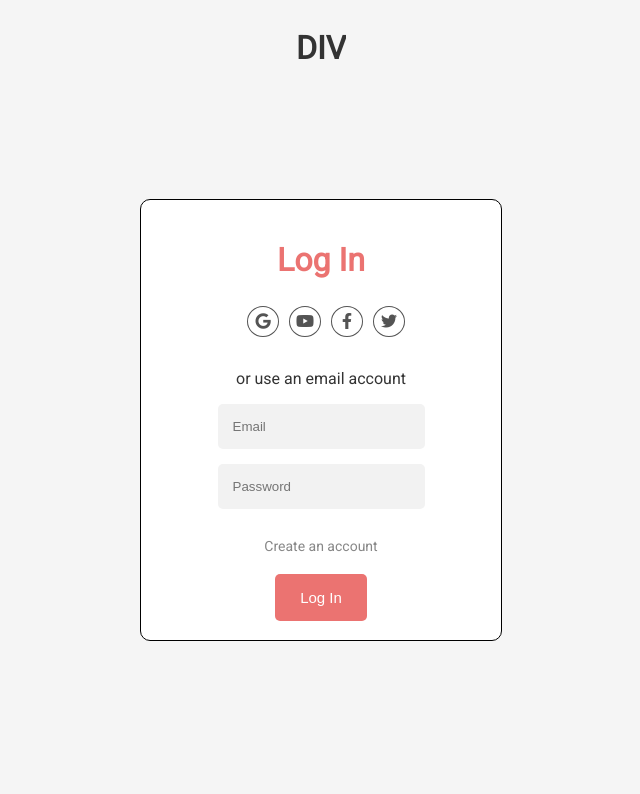
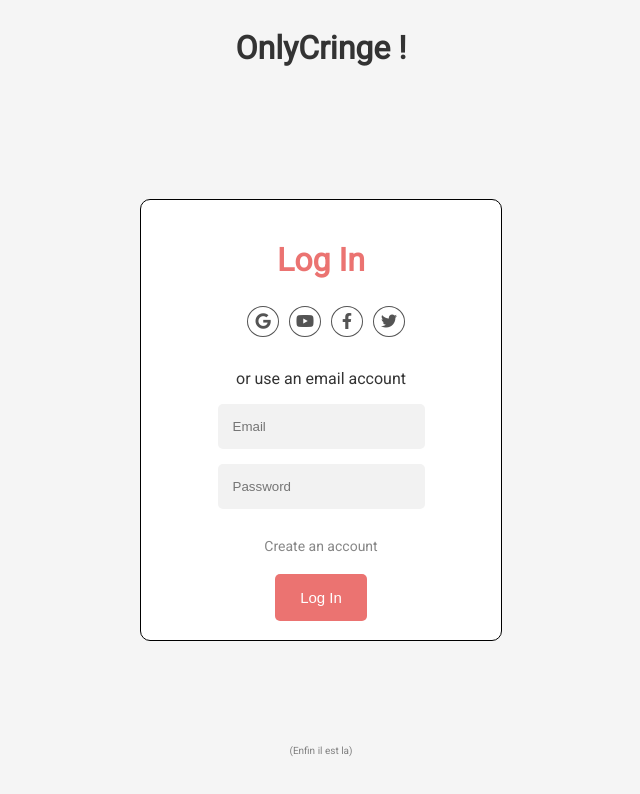
Before and after one commit to pulk66-s/OnlyCringe, a Vue app in the folder FlaskVue/frontend/: page / in a window 1280 px wide. Shown: the top 794 px of the page, without its empty margins (319-959 px from the left). Built offline with nearby package versions, Linux system fonts and the light colour scheme.

Commit message:
[ADD] Adding of header in homepage and redirection in BasicLoginComponent

```diff
--- a/FlaskVue/frontend/src/components/Account/Login/Basic.css
+++ b/FlaskVue/frontend/src/components/Account/Login/Basic.css
@@ -1,4 +1,9 @@
 @import url('https://fonts.googleapis.com/css2?family=Roboto&display=swap');
+a {
+    color: inherit;
+    text-decoration: none;
+}
+
 form {
     border: solid 1px black;
     margin-top: 20px;
--- a/FlaskVue/frontend/src/components/Account/Login/Basic.vue
+++ b/FlaskVue/frontend/src/components/Account/Login/Basic.vue
@@ -12,7 +12,9 @@
             <input type="email" placeholder="Email" v-model="form.email" />
             <input type="password" placeholder="Password" v-model="form.password" />
         </div>
-        <p class="inscription">Create an account</p>
+        <a href="/account/create">
+            <p class="inscription">Create an account</p>
+        </a>
         <div align="center">
             <button type="submit">Log In</button>
         </div>
--- a/FlaskVue/frontend/src/pages/HomePage.css
+++ b/FlaskVue/frontend/src/pages/HomePage.css
@@ -31,3 +31,16 @@ body{
     justify-content: center;
     align-items: center;
 }
+
+#LittleComment {
+    position: absolute;
+    bottom: 0;
+    left: 0;
+    width: 100%;
+    height: 10%;
+    display: flex;
+    justify-content: center;
+    align-items: center;
+    color: grey;
+    font-size: 10px;
+}
--- a/FlaskVue/frontend/src/pages/HomePage.vue
+++ b/FlaskVue/frontend/src/pages/HomePage.vue
@@ -1,8 +1,9 @@
 <template>
-  <div id="Body">
-    <h1>DIV</h1>
-    <BasicLoginComponent id="LoginComponent" />
-  </div>
+    <div id="Body">
+        <h1>OnlyCringe !</h1>
+        <BasicLoginComponent id="LoginComponent" />
+        <p id="LittleComment">(Enfin il est la)</p>
+    </div>
 </template>
 
 <script>
```
